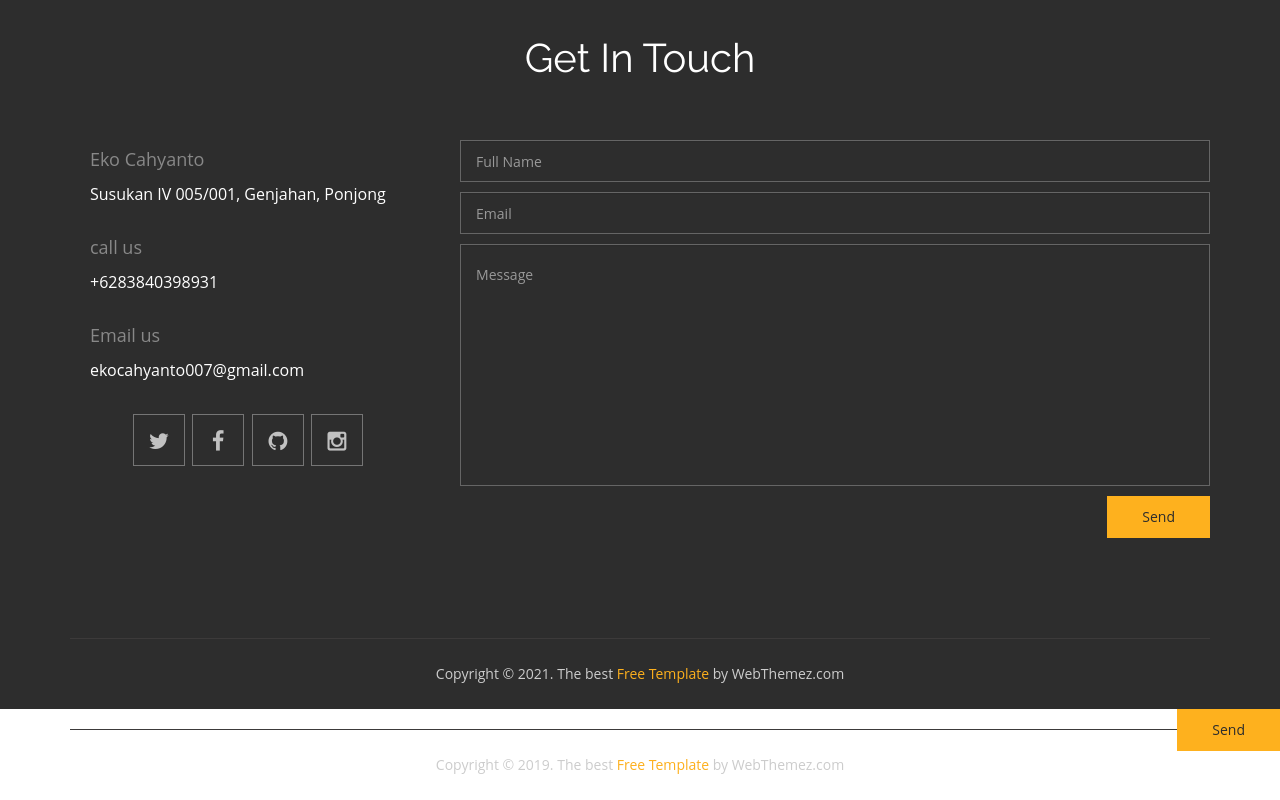
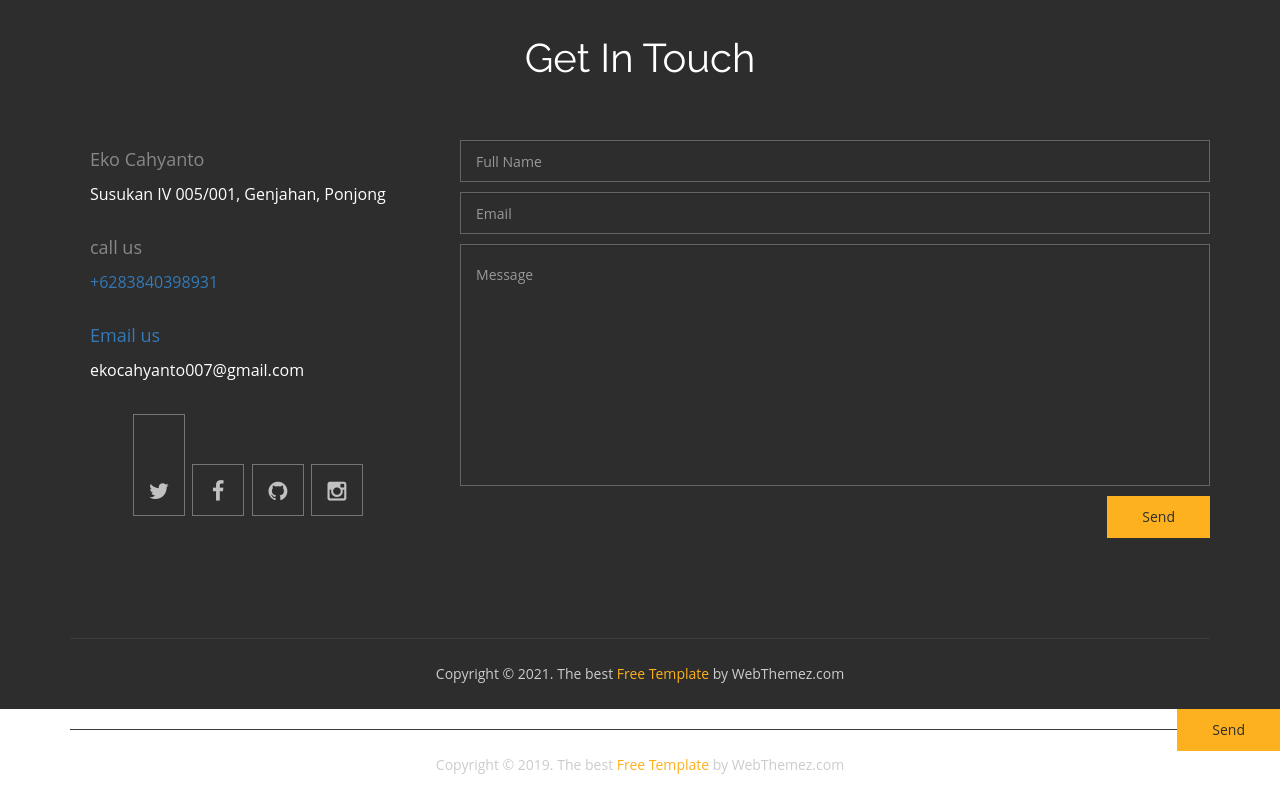
Before and after one commit to cahya93/cahya93.github.io, a plain HTML site: page index.html in a window 1280 px wide. Shown: the part 3199-3999 px from the top of the page. Drawn offline with Linux system fonts and the light colour scheme.

Commit message:
Update index.html

```diff
--- a/index.html
+++ b/index.html
@@ -420,7 +420,7 @@
                             </div>
                             <div class="detail">
                                 <h4>call us</h4>
-                                <p>+6283840398931</p>
+                                <p><a href="https://wa.me/6283840398931">+6283840398931</p>
                             </div>
                             <div class="detail">
                                 <h4>Email us</h4>
```
